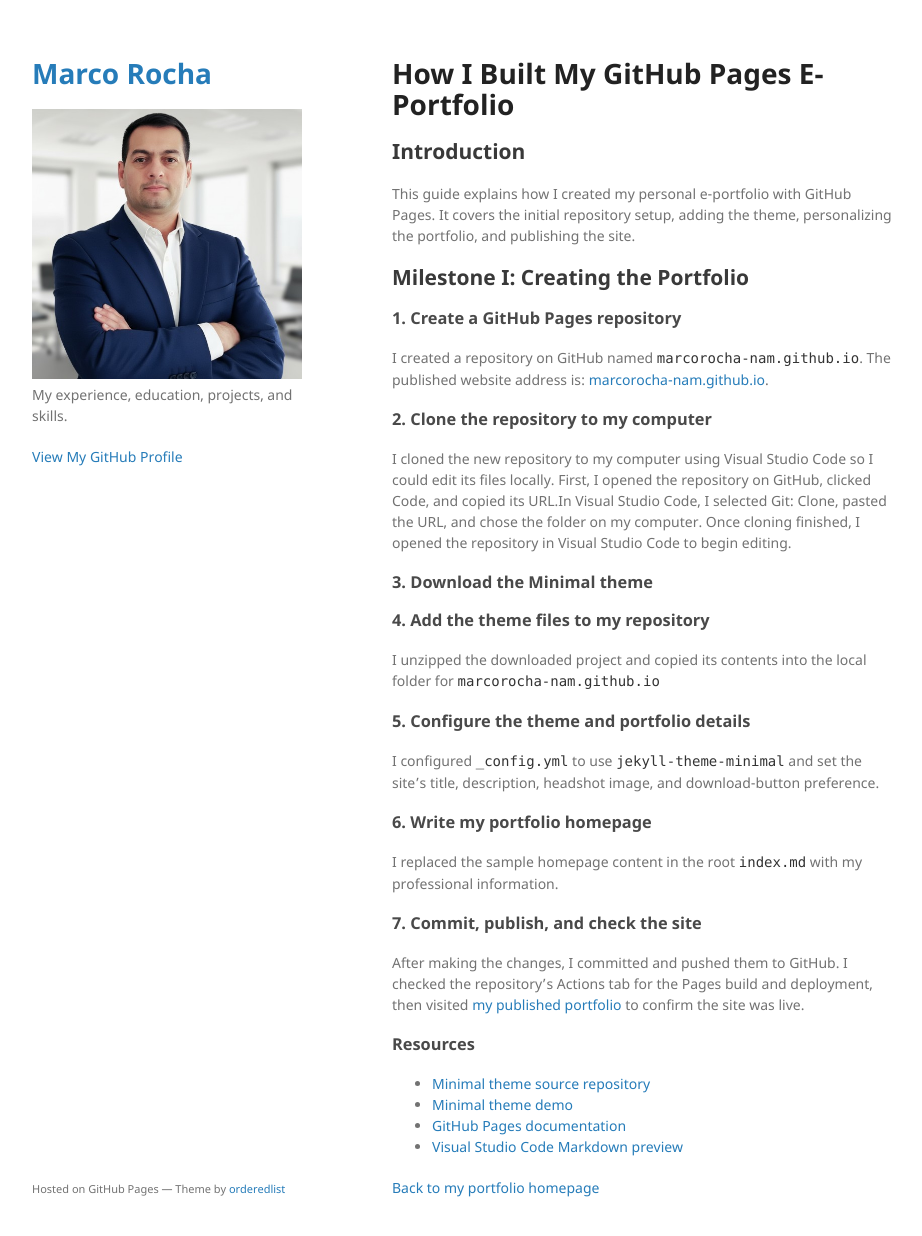
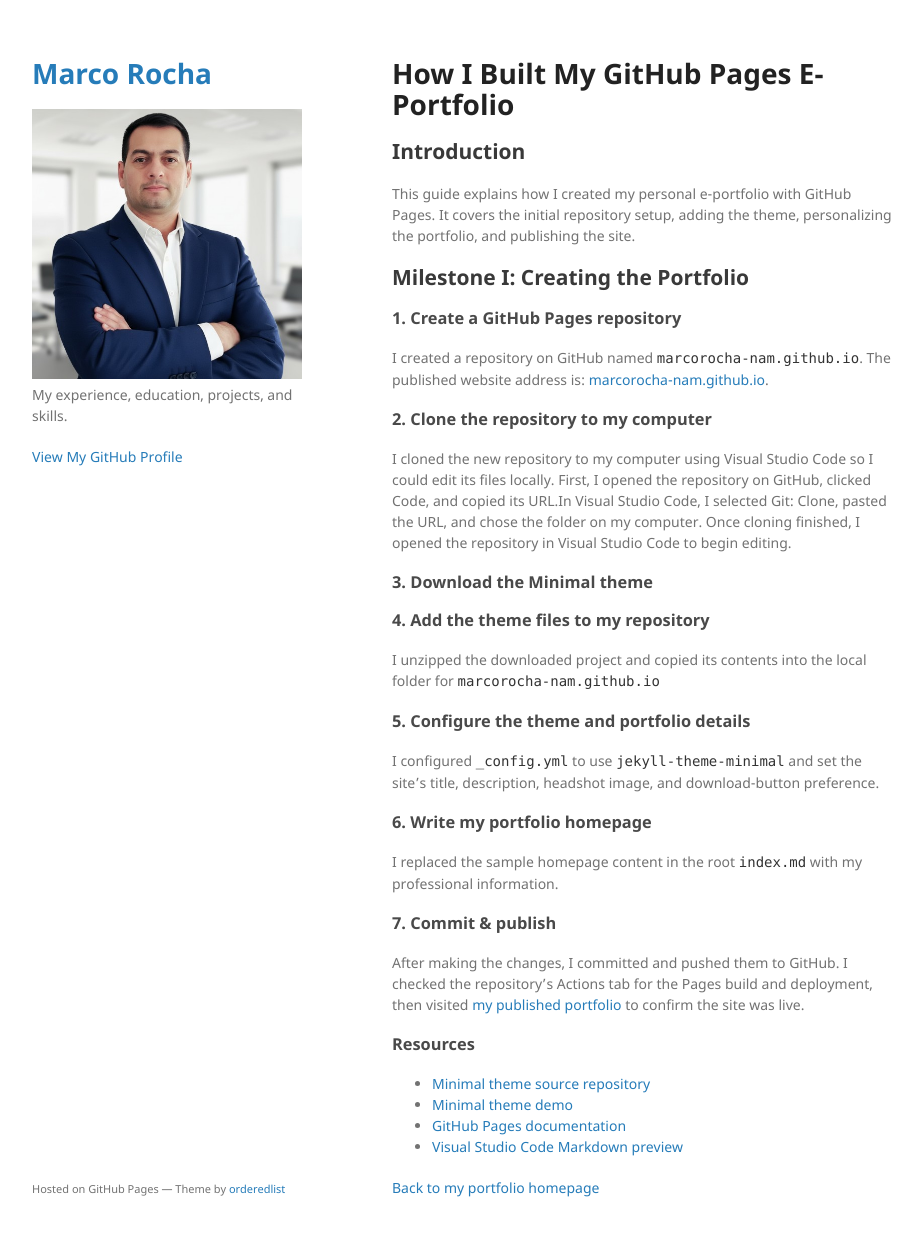
Before and after one commit to marcorocha-nam/marcorocha-nam.github.io, a Jekyll site: the page built from how-i-built-my-e-portfolio/index.md, in a window 1280 px wide and 1268 px high. Shown: the top 1236 px of the window, without its empty margins (178-1100 px from the left). Built offline with Jekyll 4.4.1, drawn with Linux system fonts in a browser that asks for light colours; our own code applies the rules of GitHub Pages for plain Markdown files.

Commit message:
Update index.md

```diff
--- a/how-i-built-my-e-portfolio/index.md
+++ b/how-i-built-my-e-portfolio/index.md
@@ -31,9 +31,10 @@ I configured `_config.yml` to use `jekyll-theme-minimal` and set the site's titl
 
 I replaced the sample homepage content in the root `index.md` with my professional information.
 
-### 7. Commit, publish, and check the site
+### 7. Commit & publish
 
-After making the changes, I committed and pushed them to GitHub. I checked the repository's Actions tab for the Pages build and deployment, then visited [my published portfolio](https://marcorocha-nam.github.io/) to confirm the site was live.
+After making the changes, I committed and pushed them to GitHub.
+I checked the repository's Actions tab for the Pages build and deployment, then visited [my published portfolio](https://marcorocha-nam.github.io/) to confirm the site was live.
 
 
 ### Resources
```
